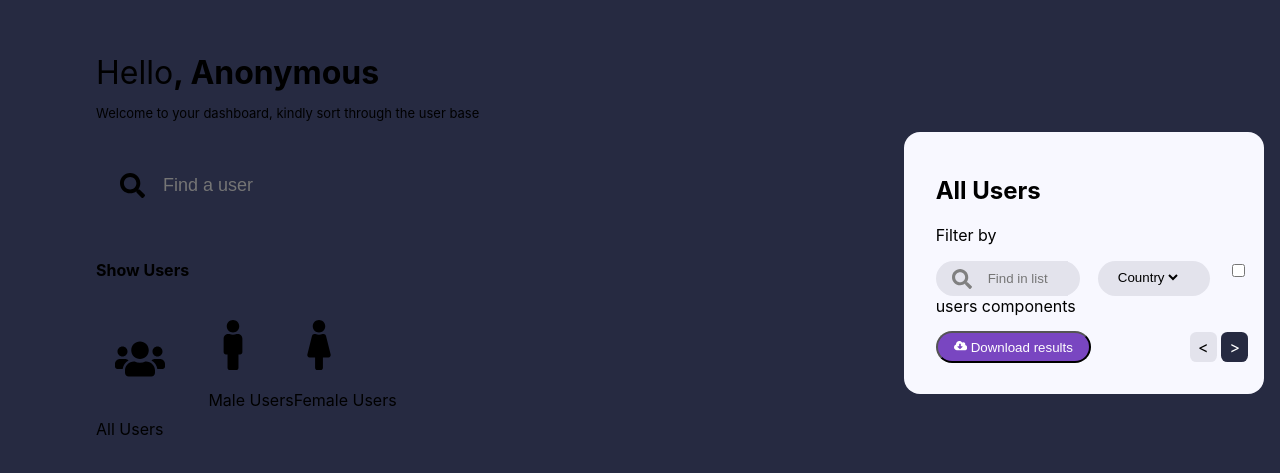
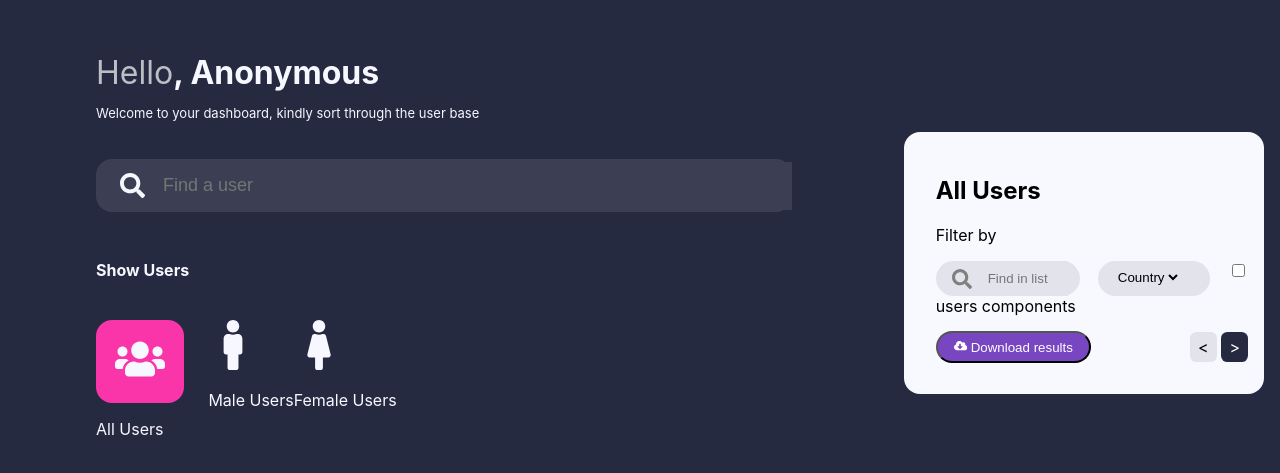
Before and after one commit to irabeny89/dashboard, a Next.js app: page / in a window 1280 px wide. Shown: the part 137-610 px from the top of the page. Built offline with nearby package versions, Linux system fonts and the light colour scheme.

Commit message:
💄 Update the UI and style files

```diff
--- a/styles/Home.module.css
+++ b/styles/Home.module.css
@@ -2,8 +2,8 @@
   display: flex;
   flex-wrap: wrap;
   align-items: center;
-  justify-content: space-around;
-  background-color: #262a41;
+  justify-content: center;
+  background-color: var(--pry-color);
   min-height: 100vh;
   min-width: 100vw;
 }
--- a/styles/globals.css
+++ b/styles/globals.css
@@ -14,3 +14,13 @@ a {
 * {
   box-sizing: border-box;
 }
+
+:root {
+  --pry-color: #262a41;
+  --sec-color: #f7f7ff;
+  --fav1-color: #f935a9;
+  --fav2-color: #30bbb5;
+  --fav3-color: #7946c1;
+  --fav4-color: #bdbec5;
+  --fav5-color: #3c3f54;
+}
```
